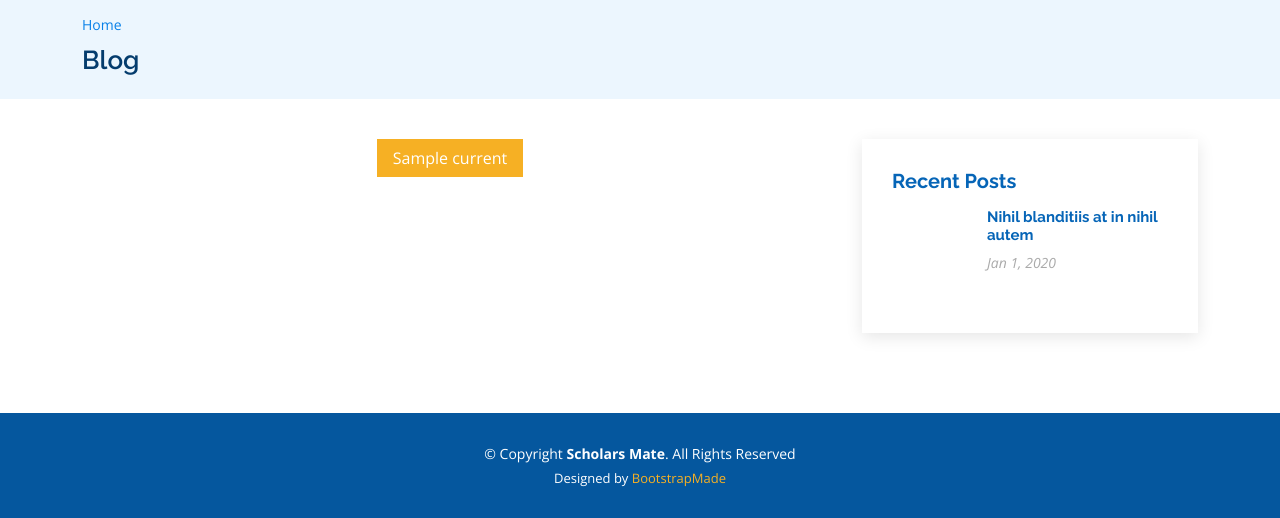
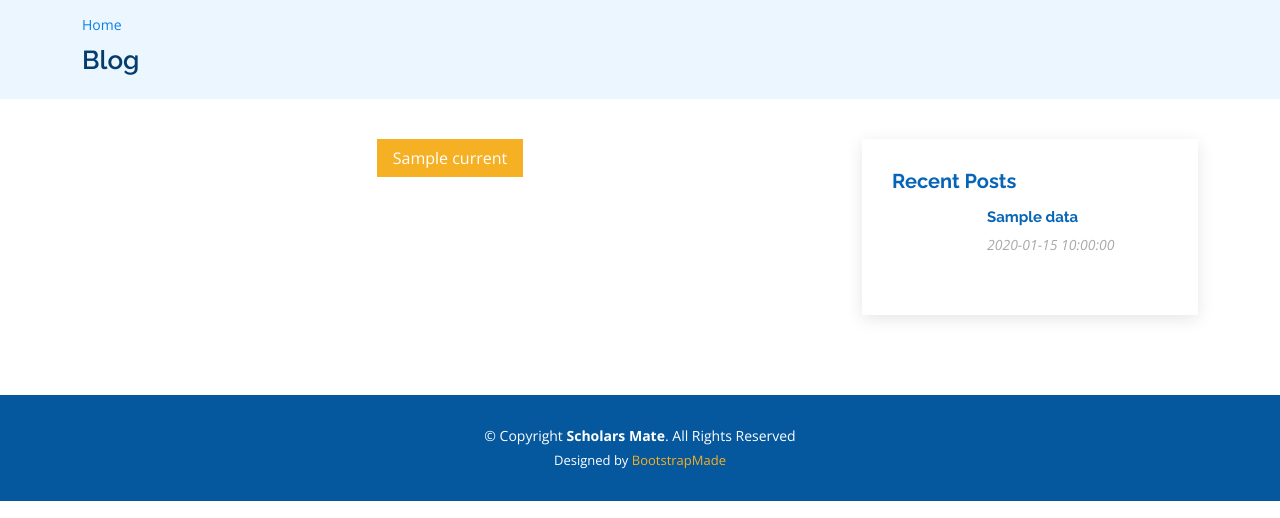
Before and after one commit to Nacool97/schorlarship_scraper, a Flask app: template templates/index.html in a window 1280 px wide. Shown: the part 131-649 px from the top of the page. Run offline with Flask 2, Linux system fonts and the light colour scheme; the template is opened without the code that fills it: most values are stand-ins (such as "Sample title", 1, 10 or a date in 2020); some libraries are stand-ins or nearby versions.

Commit message:
new code for recent data

```diff
--- a/app.py
+++ b/app.py
@@ -22,9 +22,9 @@ def index(page):
         next_page = None
     from_page = (current-1)*cont_count
     to_page = current*cont_count
+    recent_data = list(collection.find({'expired':False}).sort({'_id':-1}).limit(5))
 
-
-    return render_template('index.html',data=data,from_page=from_page,to_page=to_page,current=current,next=next_page,previous=previous_page)
+    return render_template('index.html',data=data,from_page=from_page,to_page=to_page,current=current,next=next_page,previous=previous_page,recent_data=recent_data)
 
 if __name__ == '__main__':
     app.run('0.0.0.0',port=8080)
--- a/templates/index.html
+++ b/templates/index.html
@@ -180,15 +180,22 @@
 
               <h3 class="sidebar-title">Recent Posts</h3>
               <div class="sidebar-item recent-posts">
+                {% for d in recent_data %}
+                {% if not d['metadata'][-1]['website'] %}
+                {% set url = d['url'] %}
+                {% else %}
+                {% set url = d['metadata'][-1]['website'] %}
+                {% endif %}
                 <div class="post-item clearfix">
-                  <h4><a href="blog-single.html">Nihil blanditiis at in nihil autem</a></h4>
-                  <time datetime="2020-01-01">Jan 1, 2020</time>
+                  <h4><a href="{{ url }}">{{ d['name'] }}</a></h4>
+                  <time datetime="{{ d['deadline'] }}">{{ d['deadline'] }}</time>
                 </div>
+                {% endfor %}
               </div><!-- End of recent entries-->
 
             </div>
-            </div>
-            </div>
+          </div>
+        </div>
     </section><!-- End Blog Section -->
 
   </main><!-- End #main -->
```
